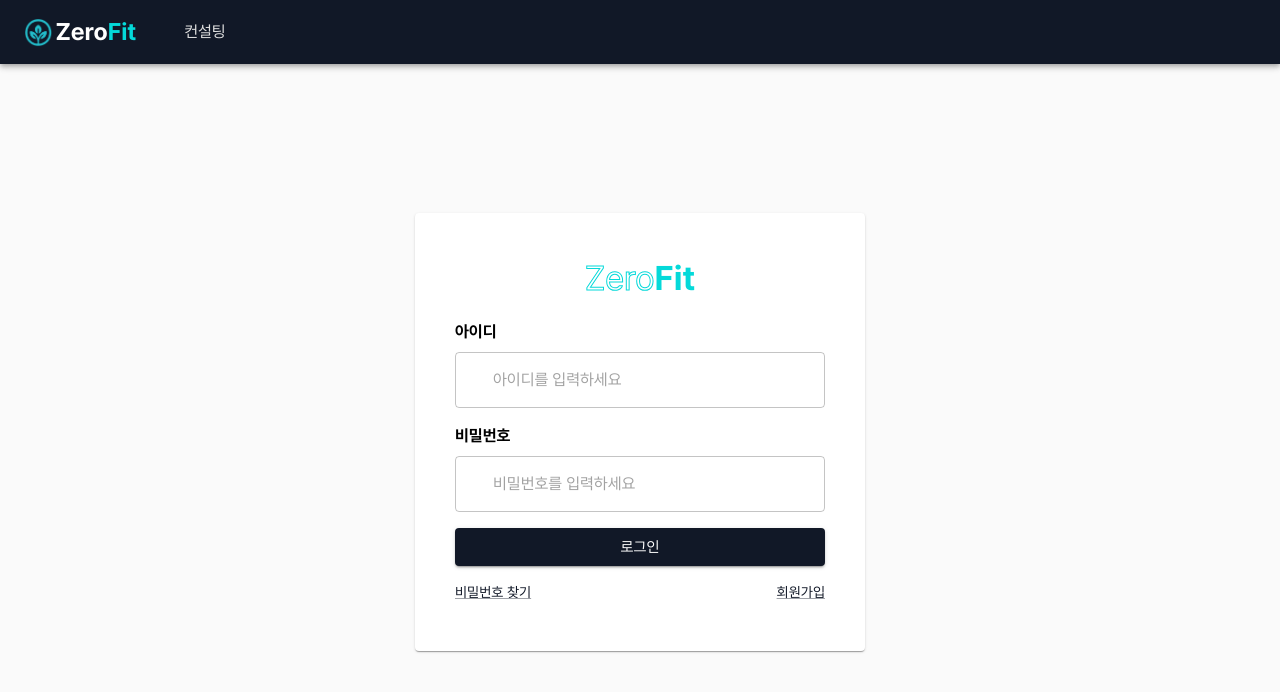
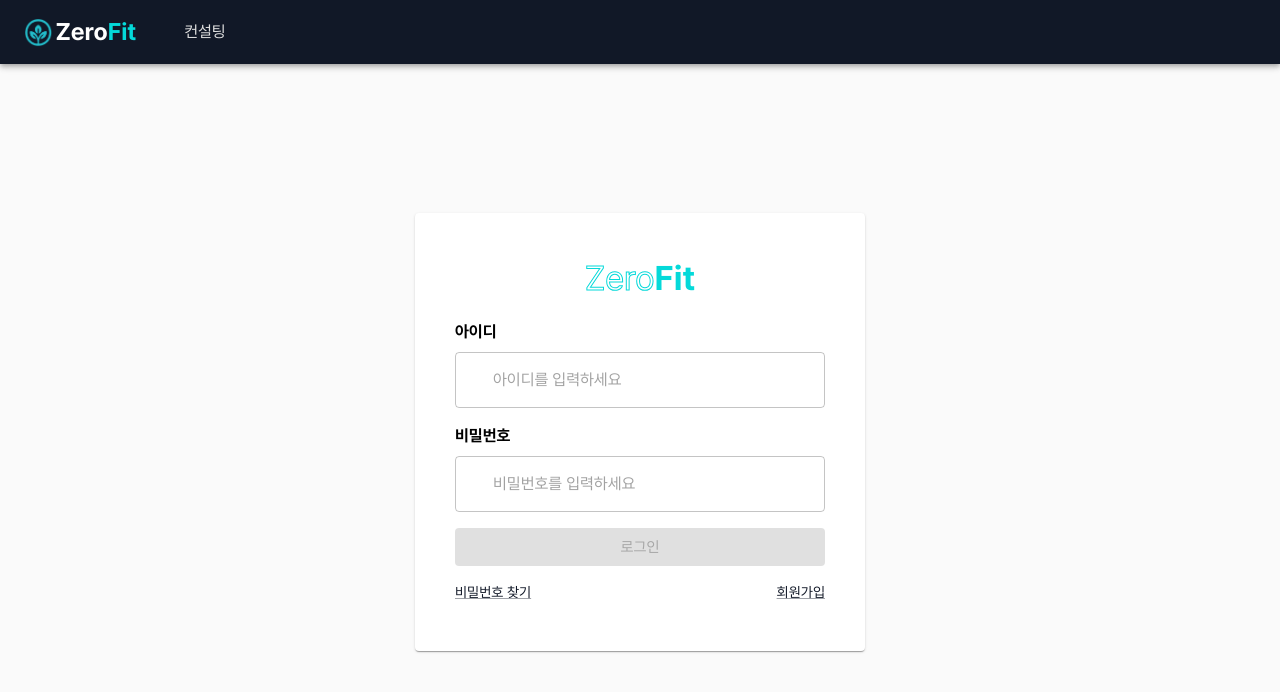
Before and after one commit to 2025-KGU-Capstone-Design/zerofit_frontend, a React (Vite) app: page /login in a window 1280 px wide. Shown: the top 692 px of the page. Built offline with nearby package versions, Linux system fonts and the light colour scheme; some icons are missing.

Commit message:
feat: 아이디, 비밀번호 둘 다 입력시에만 로그인 버튼 활성화

```diff
--- a/src/ui/pages/login/LoginForm.tsx
+++ b/src/ui/pages/login/LoginForm.tsx
@@ -31,6 +31,7 @@
         console.log('로그인 시도:', form)
     }
 
+    const isValid = form.userId.trim() !== '' && form.password.trim() !== ''
     return (
         <Box
             component='form'
@@ -101,6 +102,7 @@
                             variant='contained'
                             size='large'
                             sx={{py: 1}}
+                            disabled={!isValid}
                         >
                             로그인
                         </Button>
```
